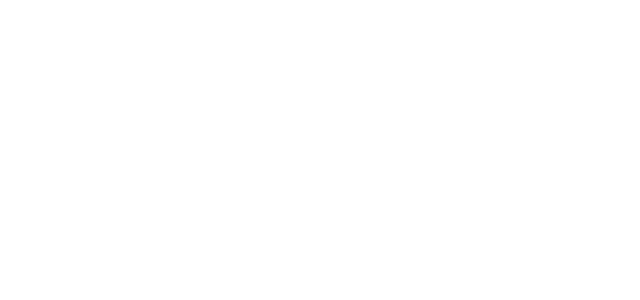
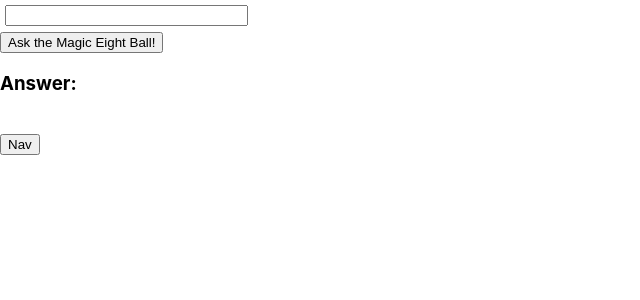
Before and after one commit to meixinchoy/FCC-react, a React (Create React App) app: page /magic8ball in a window 1280 px wide. Shown: the top 300 px of the page, without its empty margins (0-640 px from the left). Built offline with nearby package versions, Linux system fonts and the light colour scheme.

Commit message:
magic 8 ball

```diff
--- a/src/App.js
+++ b/src/App.js
@@ -1,6 +1,6 @@
 import React from "react";
 import { BrowserRouter as Router, Route, Switch } from "react-router-dom";
-import { Navigation, Counter, ControlledInput, ControlledForms, EventListener } from "./components";
+import { Navigation, Counter, ControlledInput, ControlledForms, EventListener, OnlyEven, MagicEightBall } from "./components";
 
 function App() {
   return (
@@ -12,6 +12,8 @@
           <Route path="/controlledinput" exact component={() => <ControlledInput />} />
           <Route path="/controlledforms" exact component={() => <ControlledForms />} />
           <Route path="/eventlistener" exact component={() => <EventListener />} />
+          <Route path="/onlyeven" exact component={() => <OnlyEven />} />
+          <Route path="/magic8ball" exact component={() => <MagicEightBall />} />
         </Switch>
       </Router>
     </div>
--- a/src/components/Navigation.jsx
+++ b/src/components/Navigation.jsx
@@ -10,6 +10,8 @@
                 <li><Link to="/controlledinput">React Controlled Input</Link></li>
                 <li><Link to="/controlledforms">React Controlled Forms</Link></li>
                 <li><Link to="/eventlistener">React Event Listener</Link></li>
+                <li><Link to="/onlyeven">React Display Even Num</Link></li>
+                <li><Link to="/magic8ball">React Magic Eight Ball</Link></li>
             </ul>
         </div>
     )
--- /dev/null
+++ b/src/components/OnlyEven.jsx
@@ -0,0 +1,50 @@
+import React from "react";
+import { Link, withRouter } from "react-router-dom";
+
+class Selector extends React.Component {
+    constructor(props) {
+        super(props);
+    }
+    shouldComponentUpdate(nextProps, nextState) {
+        console.log('Should I update?');
+        // Change code below this line
+        if (nextProps.value % 2 == 0) {
+            return true;
+        }
+
+        // Change code above this line
+    }
+    componentDidUpdate() {
+        console.log('Component re-rendered.');
+    }
+    render() {
+        return <h1>{this.props.value}</h1>;
+    }
+}
+
+class OnlyEven extends React.Component {
+    constructor(props) {
+        super(props);
+        this.state = {
+            value: 0
+        };
+        this.addValue = this.addValue.bind(this);
+    }
+    addValue() {
+        this.setState(state => ({
+            value: state.value + 1
+        }));
+    }
+    render() {
+        return (
+            <div>
+                <button onClick={this.addValue}>Add</button>
+                <Selector value={this.state.value} />
+                <br />
+                <Link to="/"><button>Nav</button></Link>
+            </div>
+        );
+    }
+}
+
+export default withRouter(OnlyEven);
--- a/src/components/index.js
+++ b/src/components/index.js
@@ -3,3 +3,5 @@
 export { default as ControlledInput } from "./ControlledInput";
 export { default as ControlledForms } from "./ControlledForms";
 export { default as EventListener } from "./EventListener";
+export { default as OnlyEven } from "./OnlyEven";
+export { default as MagicEightBall } from "./magic8ball";
--- /dev/null
+++ b/src/components/magic8ball.jsx
@@ -0,0 +1,80 @@
+import React from "react";
+import { Link, withRouter } from "react-router-dom";
+
+const inputStyle = {
+    width: 235,
+    margin: 5
+};
+
+class MagicEightBall extends React.Component {
+    constructor(props) {
+        super(props);
+        this.state = {
+            userInput: '',
+            randomIndex: ''
+        };
+        this.ask = this.ask.bind(this);
+        this.handleChange = this.handleChange.bind(this);
+    }
+    ask() {
+        if (this.state.userInput) {
+            this.setState({
+                randomIndex: Math.floor(Math.random() * 20),
+                userInput: ''
+            });
+        }
+    }
+    handleChange(event) {
+        this.setState({
+            userInput: event.target.value
+        });
+    }
+    render() {
+        const possibleAnswers = [
+            'It is certain',
+            'It is decidedly so',
+            'Without a doubt',
+            'Yes, definitely',
+            'You may rely on it',
+            'As I see it, yes',
+            'Outlook good',
+            'Yes',
+            'Signs point to yes',
+            'Reply hazy try again',
+            'Ask again later',
+            'Better not tell you now',
+            'Cannot predict now',
+            'Concentrate and ask again',
+            "Don't count on it",
+            'My reply is no',
+            'My sources say no',
+            'Most likely',
+            'Outlook not so good',
+            'Very doubtful'
+        ];
+        const answer = possibleAnswers[this.state.randomIndex]; // Change this line
+        return (
+            <div>
+                <input
+                    type='text'
+                    value={this.state.userInput}
+                    onChange={this.handleChange}
+                    style={inputStyle}
+                />
+                <br />
+                <button onClick={this.ask}>Ask the Magic Eight Ball!</button>
+                <br />
+                <h3>Answer:</h3>
+                <p>
+                    {/* Change code below this line */}
+                    {answer}
+                    {/* Change code above this line */}
+                </p>
+                <br />
+                <Link to="/"><button>Nav</button></Link>
+            </div>
+        );
+    }
+}
+
+export default withRouter(MagicEightBall);
```
Also changed, not shown: 1 other file (tests, documents, lock files or other folders).
